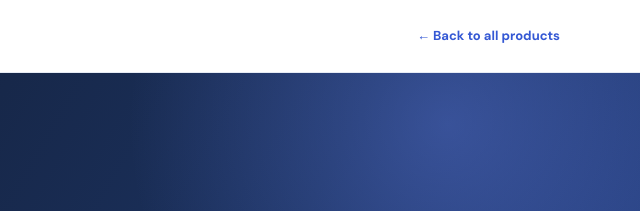
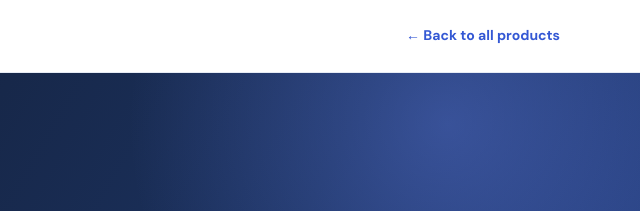
Before and after one commit to patrickalex25-netizen/allwininfotech-website, a plain HTML site: page photo-resizer.html in a window 1280 px wide. Shown: the top 211 px of the page, 640-1280 px from the left. Drawn offline with Linux system fonts and the light colour scheme.

Commit message:
Remove back link style from photo-resizer.html
Removed the back link style from the CSS.

```diff
--- a/photo-resizer.html
+++ b/photo-resizer.html
@@ -16,7 +16,6 @@
 .wrap{width:min(1120px,calc(100% - 40px));margin:auto}h1,h2,h3{font-family:Manrope,sans-serif}
 header{background:#fff;border-bottom:1px solid var(--line)}nav{min-height:72px;display:flex;justify-content:space-between;align-items:center;gap:20px}
 .brand{display:flex;gap:11px;align-items:center;text-decoration:none;color:var(--ink)}.logo{width:42px;height:42px;border-radius:13px;background:linear-gradient(145deg,#5274f0,#263fae);display:grid;place-items:center;color:#fff;font:800 16px Manrope}
-.back{font-size:13px;font-weight:800;text-decoration:none;color:var(--blue)}
 .hero{color:white;padding:84px 0 78px;background:radial-gradient(circle at 85% 10%,#6e8cff55,transparent 27%),linear-gradient(120deg,#101827,#1b315e 65%,#2c478e)}
 .eyebrow{display:inline-block;padding:7px 13px;border:1px solid #ffffff40;border-radius:30px;color:#dce6ff;background:#ffffff10;font-size:11px;font-weight:800;letter-spacing:1.2px;text-transform:uppercase}
 .hero h1{font-size:clamp(38px,6vw,62px);line-height:1.12;letter-spacing:-2px;margin:23px 0 16px;max-width:850px}.hero h1 span{color:#a9bcff}
```
